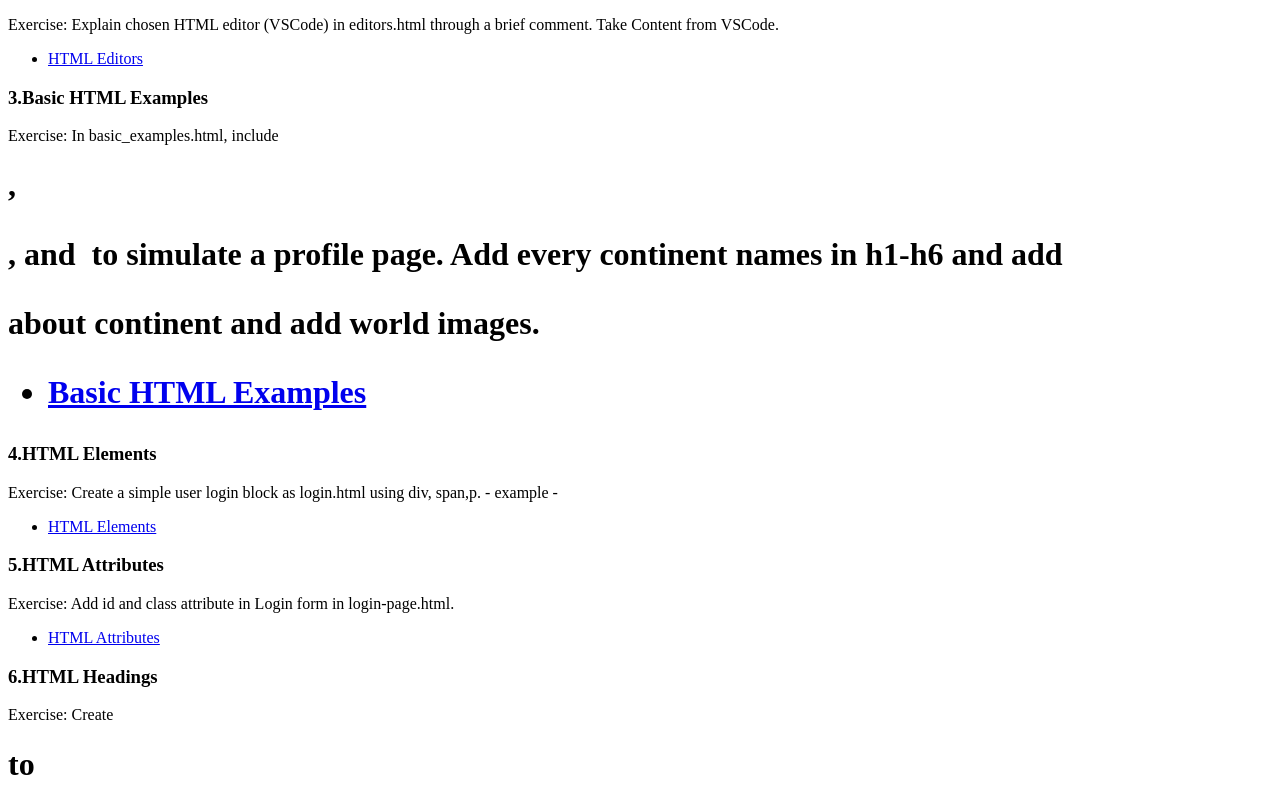
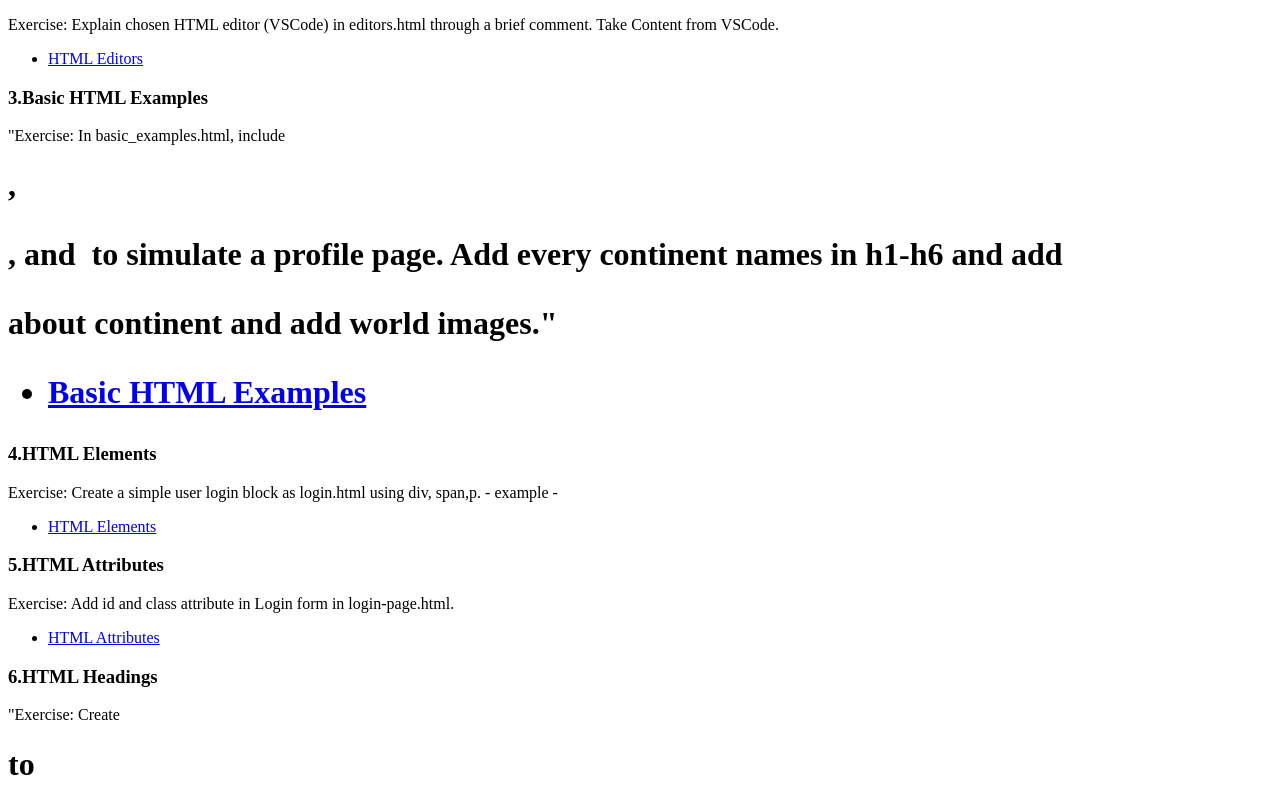
Before and after one commit to prvn-mhsh/Htmlactivities, a plain HTML site: page index.html in a window 1280 px wide. Shown: the part 263-1060 px from the top of the page. Drawn offline with Linux system fonts and the light colour scheme.

Commit message:
Update index.html

```diff
--- a/index.html
+++ b/index.html
@@ -22,7 +22,7 @@
         <li><a href="editors.html">HTML Editors</a></li>
     </ul>
     <h3>3.Basic HTML Examples</h3>
-  <p>Exercise: In basic_examples.html, include <h1>, <p>, and <img> to simulate a profile page. Add every continent names in h1-h6 and add <p> about continent and add world images.</p>
+  <p>"Exercise: In basic_examples.html, include <h1>, <p>, and <img> to simulate a profile page. Add every continent names in h1-h6 and add <p> about continent and add world images."</p>
     <ul>
         <li><a href="basic_examples.html">Basic HTML Examples</a></li>
     </ul>
@@ -38,7 +38,7 @@
         <li><a href="login-page.html">HTML Attributes</a></li>
     </ul>
     <h3>6.HTML Headings</h3>
-    <p>Exercise: Create <h1> to <h6> in headings.html for a list of any 6 countries</p>
+    <p>"Exercise: Create <h1> to <h6> in headings.html for a list of any 6 countries"</p>
     <ul>
         <li><a href="headings.html">HTML Headings</a></li>
     </ul>
```
